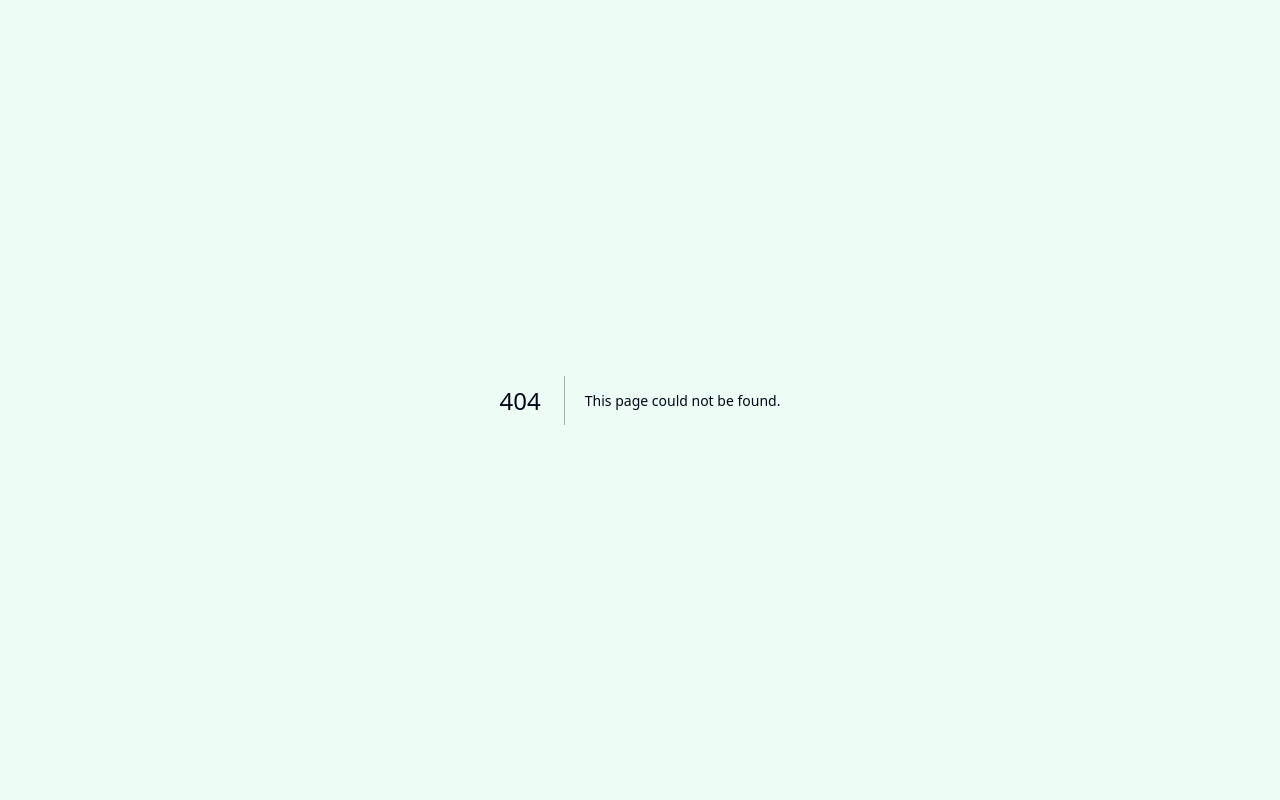
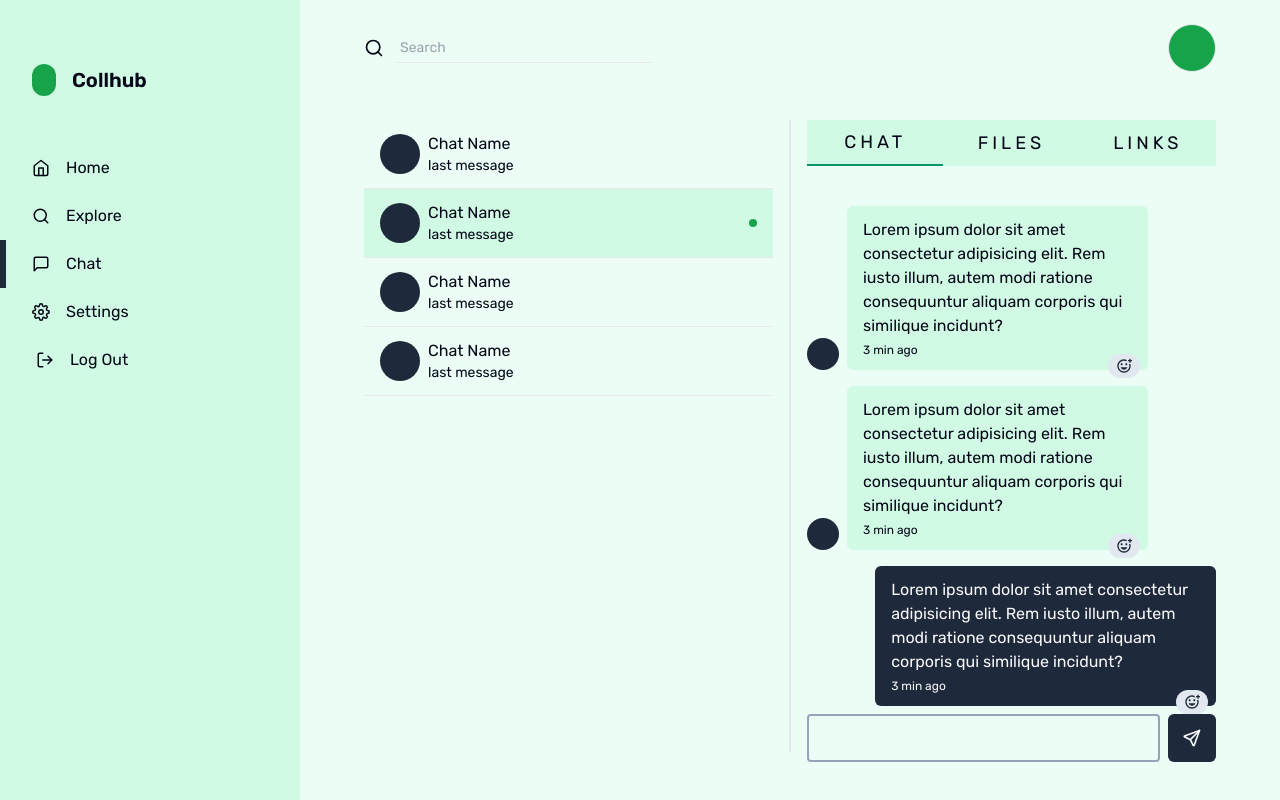
Before and after one commit to Asib27/Collhub, a Next.js app: page /user/chat in a window 1280 px wide. Before the commit this address had no page. Built offline with nearby package versions, Linux system fonts and the light colour scheme.

Commit message:
ui pages

```diff
--- /dev/null
+++ b/src/app/user/chat/page.jsx
@@ -0,0 +1,39 @@
+import Chat from "@/app/ui/common/Chat";
+import { cn } from "@/utils/cn";
+import React from "react";
+
+const ChatPage = () => {
+  return (
+    <div className="flex h-full">
+      <div className="flex-1 pr-4">
+        <ChatBox />
+        <ChatBox seen={false} />
+        <ChatBox />
+        <ChatBox />
+      </div>
+      <div className="flex-1 border-l-2 border-slate-200 pl-4">
+        <Chat />
+      </div>
+    </div>
+  );
+};
+
+const ChatBox = ({ seen = true }) => {
+  return (
+    <div
+      className={cn(
+        "flex justify-between items-center gap-x-2 px-4 py-3 border-b cursor-pointer",
+        seen ? "bg-1" : "bg-2"
+      )}
+    >
+      <div className="w-10 h-10 rounded-full bg-accent-2">{/* image */}</div>
+      <div className="flex-1">
+        <h3 className="">Chat Name</h3>
+        <p className="text-sm">last message</p>
+      </div>
+      {!seen && <div className="w-2 h-2 rounded-full bg-accent-1"></div>}
+    </div>
+  );
+};
+
+export default ChatPage;
--- /dev/null
+++ b/src/app/user/explore/page.jsx
@@ -0,0 +1,45 @@
+import TeamCard from "@/app/ui/teams/TeamCard";
+import React from "react";
+
+const Explore = () => {
+  return (
+    <div>
+      <div>
+        <dib className="flex items-center gap-x-4 relative">
+          <input
+            type="text"
+            className="input flex-1"
+            placeholder="Search team"
+          />
+          <button className="primary-btn mb-6 w-32">Search</button>
+
+          {false && (
+            <div className="absolute top-16 left-0 right-0 bg-2 h-96 rounded"></div>
+          )}
+        </dib>
+
+        <h3 className="section-header mt-10 mb-6">Recommended For You</h3>
+        <div className="flex flex-wrap gap-4">
+          <TeamCard />
+          <TeamCard />
+          <TeamCard />
+          <TeamCard />
+        </div>
+
+        <h3 className="section-header mt-10 mb-6">Coding Teams</h3>
+        <div className="flex flex-wrap gap-4">
+          <TeamCard />
+          <TeamCard />
+        </div>
+
+        <h3 className="section-header mt-10 mb-6">Design Teams</h3>
+        <div className="flex flex-wrap gap-4">
+          <TeamCard />
+          <TeamCard />
+        </div>
+      </div>
+    </div>
+  );
+};
+
+export default Explore;
```
